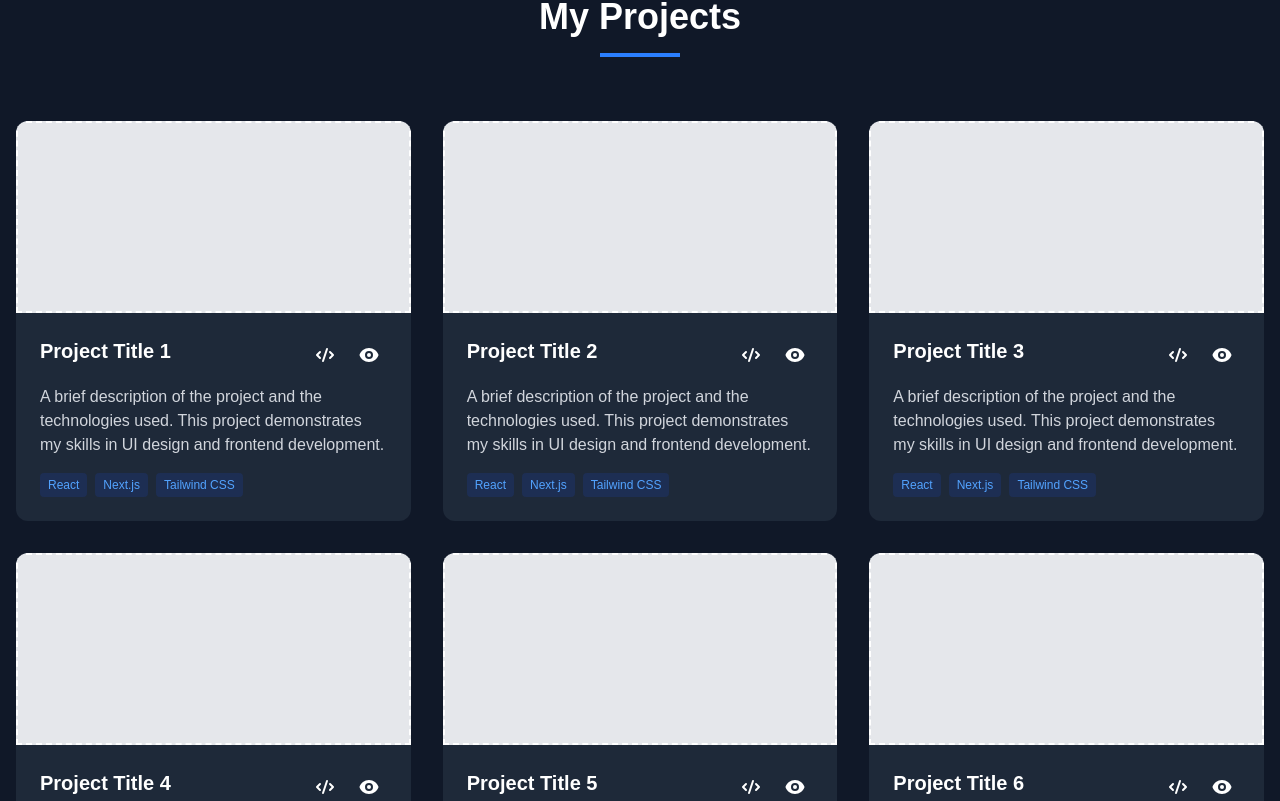
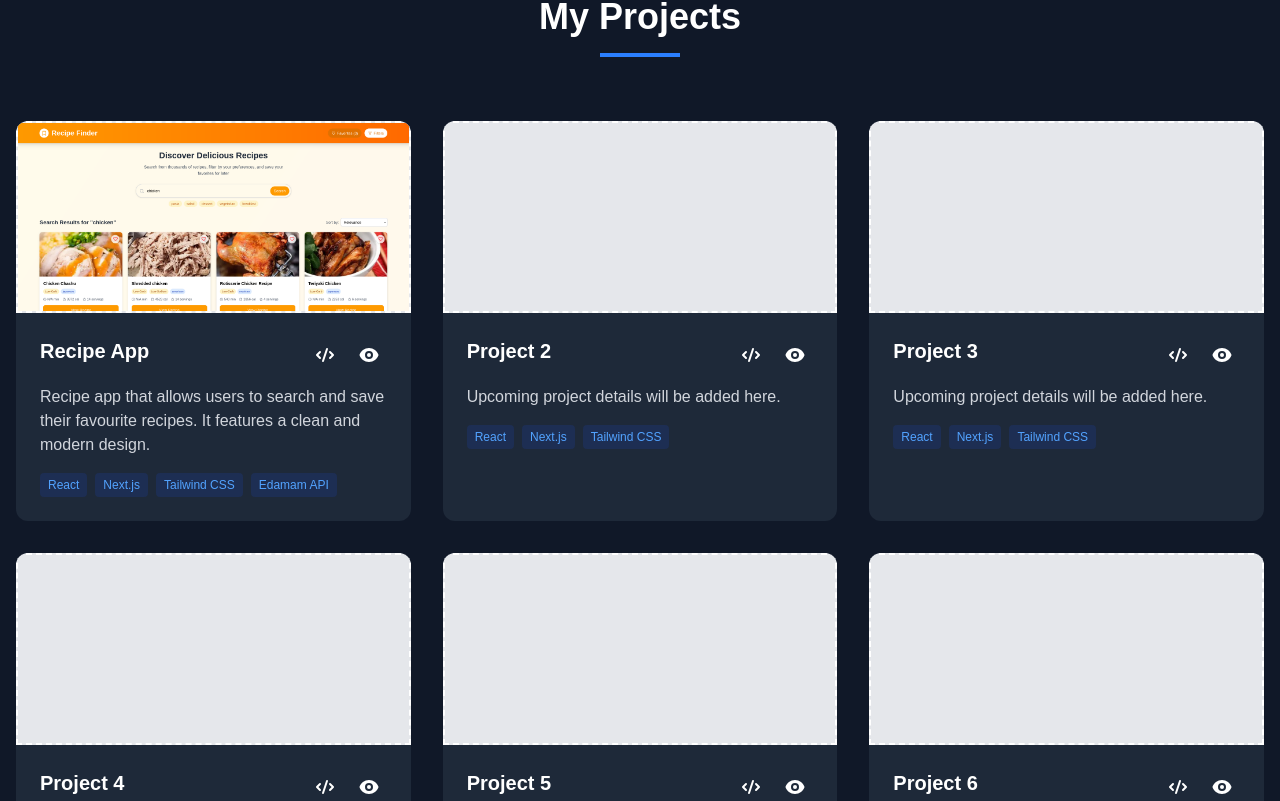
Before and after one commit to Aymen21916/my-portfolio, a Next.js app: page / in a window 1280 px wide. Shown: the part 2199-3000 px from the top of the page. Built offline with nearby package versions, Linux system fonts and the light colour scheme.

Commit message:
adding the first project

```diff
--- a/src/app/layout.js
+++ b/src/app/layout.js
@@ -12,8 +12,8 @@ const geistMono = Geist_Mono({
 });
 
 export const metadata = {
-  title: "Create Next App",
-  description: "Generated by create next app",
+  title: "My Portfolio",
+  description: "Created by Aymen HAMIDI",
 };
 
 export default function RootLayout({ children }) {
--- a/src/app/page.js
+++ b/src/app/page.js
@@ -4,6 +4,7 @@
 import { useState, useEffect } from 'react';
 import Head from 'next/head';
 import { motion } from 'framer-motion';
+import projects_data from './projects';
 
 export default function Portfolio() {
   const [activeSection, setActiveSection] = useState('home');
@@ -240,14 +241,22 @@ export default function Portfolio() {
 
           <div className="grid grid-cols-1 md:grid-cols-2 gap-8 max-w-4xl mx-auto">
             {[
-              { title: 'Frontend Development',
-                skills: ['React', 'Next.js', 'JavaScript', 'TypeScript', 'HTML5', 'CSS3', 'Tailwind CSS'] },
-              { title: 'UI/UX Design',
-                skills: ['Figma', 'Adobe XD', 'User Research', 'Wireframing', 'Prototyping'] },
-              { title: 'Backend & Tools',
-                skills: ['Node.js', 'Express', 'REST APIs', 'Git', 'Webpack', 'Vite'] },
-              { title: 'Soft Skills',
-                skills: ['Problem Solving', 'Communication', 'Team Collaboration', 'Time Management', 'Adaptability'] },
+              {
+                title: 'Frontend Development',
+                skills: ['React', 'Next.js', 'JavaScript', 'TypeScript', 'HTML5', 'CSS3', 'Tailwind CSS']
+              },
+              {
+                title: 'UI/UX Design',
+                skills: ['Figma', 'Adobe XD', 'User Research', 'Wireframing', 'Prototyping']
+              },
+              {
+                title: 'Backend & Tools',
+                skills: ['Node.js', 'Express', 'REST APIs', 'Git', 'Webpack', 'Vite']
+              },
+              {
+                title: 'Soft Skills',
+                skills: ['Problem Solving', 'Communication', 'Team Collaboration', 'Time Management', 'Adaptability']
+              },
             ].map((category, index) => (
               <motion.div
                 key={index}
@@ -289,7 +298,7 @@ export default function Portfolio() {
           </motion.div>
 
           <div className="grid grid-cols-1 md:grid-cols-2 lg:grid-cols-3 gap-8">
-            {[1, 2, 3, 4, 5, 6].map((project, index) => (
+            {Object.values(projects_data).map((project, index) => (
               <motion.div
                 key={index}
                 className={`rounded-xl overflow-hidden ${isDarkMode ? 'bg-gray-800' : 'bg-white shadow-lg'}`}
@@ -299,17 +308,26 @@ export default function Portfolio() {
                 transition={{ duration: 0.5, delay: index * 0.1 }}
                 whileHover={{ y: -10 }}
               >
-                <div className="h-48 bg-gray-200 border-2 border-dashed w-full"></div>
+                <div className="h-48 bg-gray-200 border-2 border-dashed w-full">
+                  {
+                    project.image && (
+                      <img
+                        src={project.image}
+                        alt={project.name || "Project screenshot"}
+                        className="w-full h-full object-cover"
+                      />
+                    )}
+                </div>
                 <div className="p-6">
                   <div className="flex justify-between items-start mb-3">
-                    <h3 className="text-xl font-bold">Project Title {project}</h3>
+                    <h3 className="text-xl font-bold">{project.name}</h3>
                     <div className="flex space-x-2">
-                      <a href="#" className={`p-2 rounded-full ${isDarkMode ? 'hover:bg-gray-700' : 'hover:bg-gray-100'}`}>
+                      <a href={project['source-code']} className={`p-2 rounded-full ${isDarkMode ? 'hover:bg-gray-700' : 'hover:bg-gray-100'}`} target="_blank" rel="noopener noreferrer">
                         <svg xmlns="http://www.w3.org/2000/svg" className="h-5 w-5" viewBox="0 0 20 20" fill="currentColor">
                           <path d="M12.316 3.051a1 1 0 01.633 1.265l-4 12a1 1 0 11-1.898-.632l4-12a1 1 0 011.265-.633zM5.707 6.293a1 1 0 010 1.414L3.414 10l2.293 2.293a1 1 0 11-1.414 1.414l-3-3a1 1 0 010-1.414l3-3a1 1 0 011.414 0zm8.586 0a1 1 0 011.414 0l3 3a1 1 0 010 1.414l-3 3a1 1 0 11-1.414-1.414L16.586 10l-2.293-2.293a1 1 0 010-1.414z" />
                         </svg>
                       </a>
-                      <a href="#" className={`p-2 rounded-full ${isDarkMode ? 'hover:bg-gray-700' : 'hover:bg-gray-100'}`}>
+                      <a href={project.url} target="_blank" className={`p-2 rounded-full ${isDarkMode ? 'hover:bg-gray-700' : 'hover:bg-gray-100'}`}>
                         <svg xmlns="http://www.w3.org/2000/svg" className="h-5 w-5" viewBox="0 0 20 20" fill="currentColor">
                           <path d="M10 12a2 2 0 100-4 2 2 0 000 4z" />
                           <path fillRule="evenodd" d="M.458 10C1.732 5.943 5.522 3 10 3s8.268 2.943 9.542 7c-1.274 4.057-5.064 7-9.542 7S1.732 14.057.458 10zM14 10a4 4 0 11-8 0 4 4 0 018 0z" clipRule="evenodd" />
@@ -318,10 +336,10 @@ export default function Portfolio() {
                     </div>
                   </div>
                   <p className={`mb-4 ${isDarkMode ? 'text-gray-300' : 'text-gray-600'}`}>
-                    A brief description of the project and the technologies used. This project demonstrates my skills in UI design and frontend development.
+                    {project.description}
                   </p>
                   <div className="flex flex-wrap gap-2">
-                    {['React', 'Next.js', 'Tailwind CSS'].map((tech, techIndex) => (
+                    {project.tech.map((tech, techIndex) => (
                       <span
                         key={techIndex}
                         className={`px-2 py-1 text-xs rounded ${isDarkMode ? 'bg-blue-900/30 text-blue-400' : 'bg-blue-100 text-blue-800'}`}
--- /dev/null
+++ b/src/app/projects.js
@@ -0,0 +1,52 @@
+const projects_data = {
+    1 : {
+        "image": "recipe-app.png",
+        "name": "Recipe App",
+        "source-code": "https://github.com/Aymen21916/recipe-app/tree/main",
+        "url": "https://recipe-app-lake-nu.vercel.app/",
+        "description": "Recipe app that allows users to search and save their favourite recipes. It features a clean and modern design.",
+        "tech": ['React', 'Next.js', 'Tailwind CSS', 'Edamam API']
+    },
+    2 : {
+        "image": "",
+        "name": "Project 2",
+        "source-code": "",
+        "url": "",
+        "description": "Upcoming project details will be added here.",
+        "tech": ['React', 'Next.js', 'Tailwind CSS']
+    },
+    3 : {
+        "image": "",
+        "name": "Project 3",
+        "source-code": "",
+        "url": "",
+        "description": "Upcoming project details will be added here.",
+        "tech": ['React', 'Next.js', 'Tailwind CSS']
+    },
+    4 : {
+        "image": "",
+        "name": "Project 4",
+        "source-code": "",
+        "url": "",
+        "description": "Upcoming project details will be added here.",
+        "tech": ['React', 'Next.js', 'Tailwind CSS']
+    },
+    5 : {
+        "image": "",
+        "name": "Project 5",
+        "source-code": "",
+        "url": "",
+        "description": "Upcoming project details will be added here.",
+        "tech": ['React', 'Next.js', 'Tailwind CSS']
+    },
+    6 : {
+        "image": "",
+        "name": "Project 6",
+        "source-code": "",
+        "url": "",
+        "description": "Upcoming project details will be added here.",
+        "tech": ['React', 'Next.js', 'Tailwind CSS']
+    },
+}
+
+export default projects_data;
```
Also changed, not shown: public/recipe-app.png (added).
